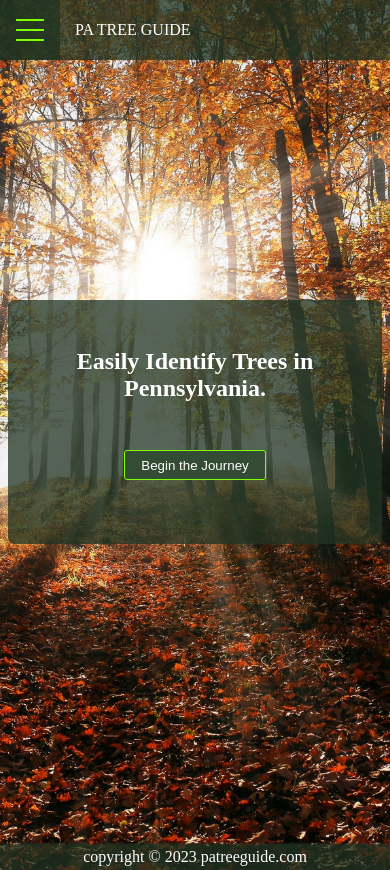
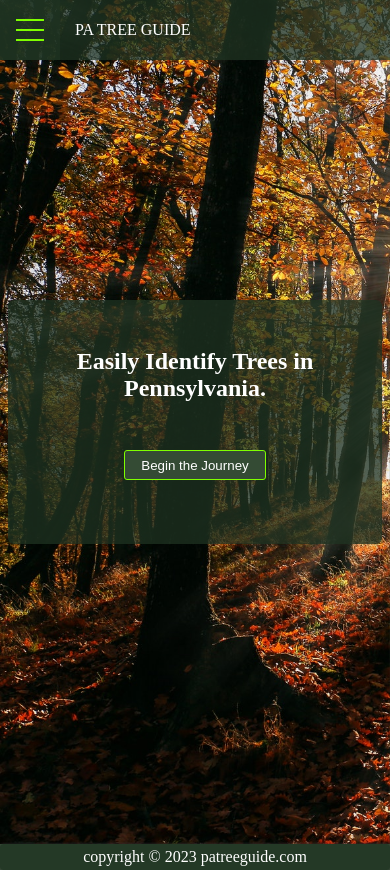
Before and after one commit to danteimerito/patreeguide.com, a Vue app: page / in a window 390 px wide. Built offline with nearby package versions, Linux system fonts and the light colour scheme.

Commit message:
debug fixed background position on mobile

```diff
--- a/src/App.vue
+++ b/src/App.vue
@@ -1,12 +1,12 @@
 
 <template>
-  <div id="background">
+  <div id="background"></div>
     <Header />
       <div class="container">
         <router-view></router-view>
       </div>
     <Footer />
-  </div>
+
 
 </template>
 
--- a/src/styles/sass.scss
+++ b/src/styles/sass.scss
@@ -820,14 +820,31 @@ footer {
   }
 }
 
+// #background {
+//   background-image: url(/public/img/bg_conifer1.jpg);
+//   transition: background-image 0.5s ease-in-out;
+//   background-position: center;
+//   background-attachment: fixed;
+//   background-size: cover;
+//   background-repeat: no-repeat;
+//   min-height: calc(var(--vh, 1vh) * 100);
+// }
+
 #background {
+  position: fixed;
+  top: 0;
+  left: 0;
+  width: 100%;
+  height: 100vh;
   background-image: url(/public/img/bg_conifer1.jpg);
-  transition: background-image 0.5s ease-in-out;
-  background-position: center;
-  background-attachment: fixed;
   background-size: cover;
-  background-repeat: no-repeat;
-  min-height: calc(var(--vh, 1vh) * 100);
+  z-index: -100;
+  // transition: background-image 0.5s ease-in-out;
+  // background-position: center;
+  // background-attachment: fixed;
+  // background-size: cover;
+  // background-repeat: no-repeat;
+  // min-height: calc(var(--vh, 1vh) * 100);
 }
 
 .background-fade-in {
```
